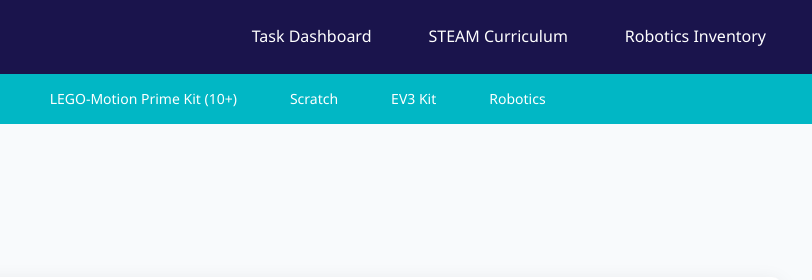
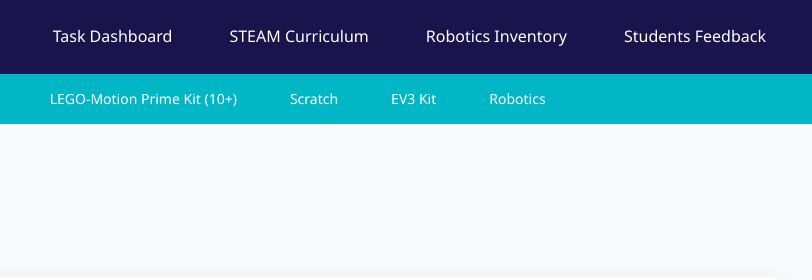
Before and after one commit to mahmedkhan-579221/STEAM_Edu, a plain HTML site: page ev3.html in a window 1280 px wide. Shown: the top 280 px of the page, 468-1280 px from the left. Drawn offline with Linux system fonts and the light colour scheme; no server answers.

Commit message:
Update navbar

```diff
--- a/ev3.html
+++ b/ev3.html
@@ -293,6 +293,7 @@
       <a href="./index.html">Task Dashboard</a>
       <a href="./curriculum.html">STEAM Curriculum</a>
       <a href="./Inventory.html">Robotics Inventory</a>
+      <a href="./feedback.html">Students Feedback</a>
     </div>
   </nav>
 
@@ -411,4 +412,5 @@
     </script>
 </body>
 
+
 </html>
```
Lines whose indentation alone changed are shown as unchanged.
